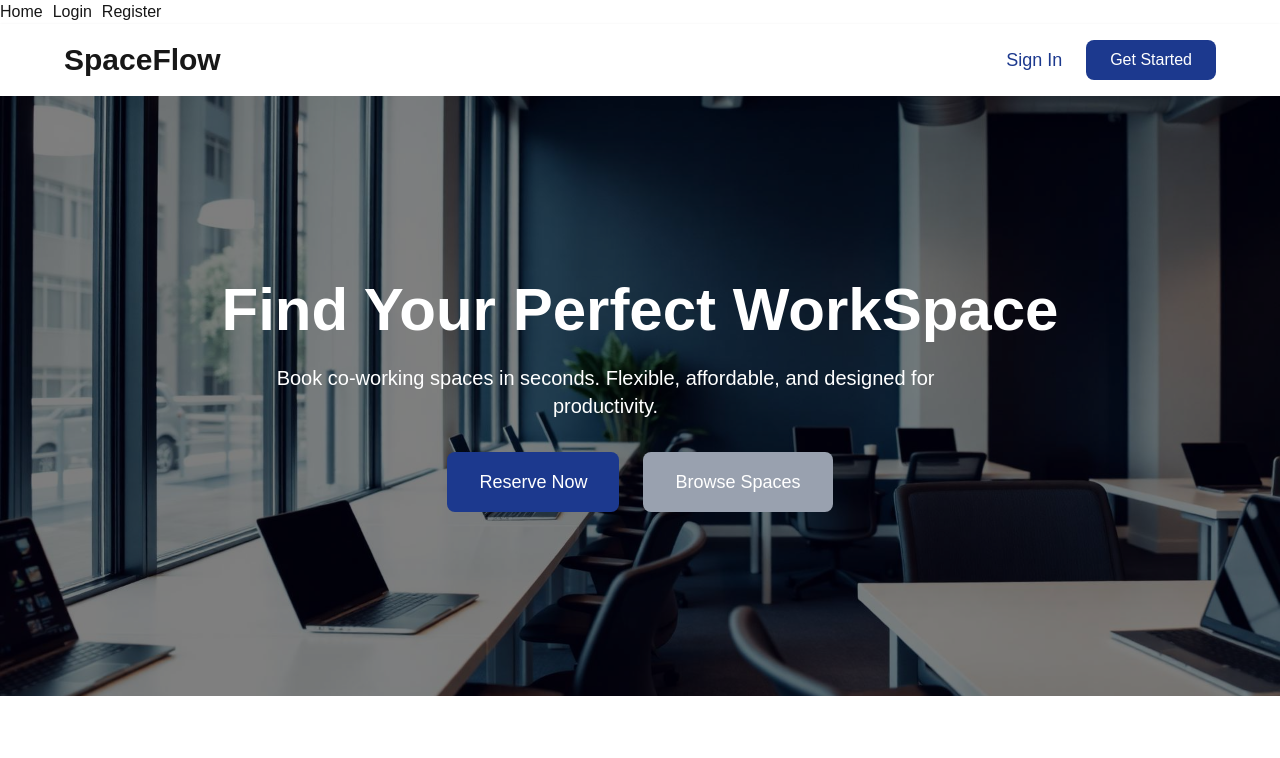
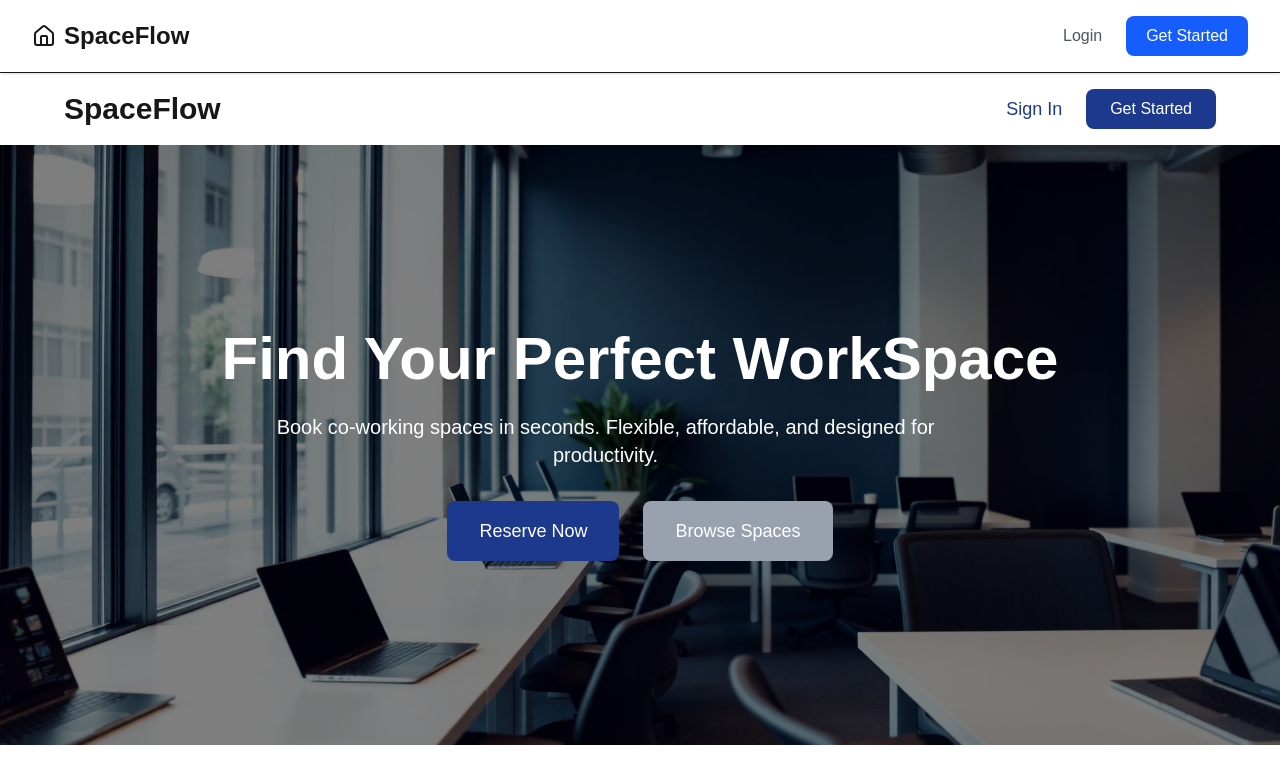
Before and after one commit to ThammanitChai/Front-project, a Next.js app: page / in a window 1280 px wide. Shown: the top 758 px of the page. Built offline with nearby package versions, Linux system fonts and the light colour scheme.

Commit message:
Fixed Header

```diff
--- a/src/components/Header.tsx
+++ b/src/components/Header.tsx
@@ -3,6 +3,7 @@
 import Link from "next/link"
 import { useRouter } from "next/navigation"
 import { useAuth } from "@/context/AuthContext"
+import { Home, CalendarDays, Shield, LogOut, LogIn, UserPlus } from "lucide-react"
 
 export default function Header() {
   const { user, setUser } = useAuth()
@@ -11,31 +12,68 @@ export default function Header() {
   const handleLogout = () => {
     localStorage.removeItem("token")
     localStorage.removeItem("role")
-
     setUser(null)
     router.push("/login")
   }
 
   return (
-    <nav style={{ display: "flex", gap: "10px" }}>
-      <Link href="/">Home</Link>
+    <nav className="sticky top-0 z-50 w-full border-b bg-white/80 backdrop-blur px-8 py-4 flex items-center justify-between shadow-sm">
+
+      <Link href="/" className="text-2xl font-extrabold flex items-center gap-2">
+        <Home size={24} />
+        SpaceFlow
+      </Link>
+
+      <div className="flex items-center gap-6">
 
         {user ? (
           <>
-          <Link href="/reservation">My Booking</Link>
+            <Link
+              href="/reservation"
+              className="flex items-center gap-2 text-gray-600 hover:text-blue-600"
+            >
+              My Booking
+            </Link>
 
             {user.role === "admin" && (
-            <Link href="/admin">Admin</Link>
+              <Link
+                href="/admin"
+                className="flex items-center gap-2 text-gray-600 hover:text-blue-600"
+              >
+                <Shield size={18} />
+                Admin
+              </Link>
             )}
 
-          <button onClick={handleLogout}>Logout</button>
+            <button
+              onClick={handleLogout}
+              className="flex items-center gap-2 px-4 py-2 border rounded-lg text-gray-600 hover:bg-gray-100"
+            >
+              <LogOut size={18} />
+              Logout
+            </button>
           </>
         ) : (
           <>
-          <Link href="/login">Login</Link>
-          <Link href="/register">Register</Link>
+            <Link
+              href="/login"
+              className="flex items-center gap-2 text-gray-600 hover:text-blue-600"
+            >
+
+              Login
+            </Link>
+
+            <Link
+              href="/register"
+              className="flex items-center gap-2 px-5 py-2 bg-blue-600 text-white rounded-lg hover:bg-blue-700"
+            >
+
+              Get Started
+            </Link>
           </>
         )}
+
+      </div>
     </nav>
   )
 }
```
Lines whose indentation alone changed are shown as unchanged.
